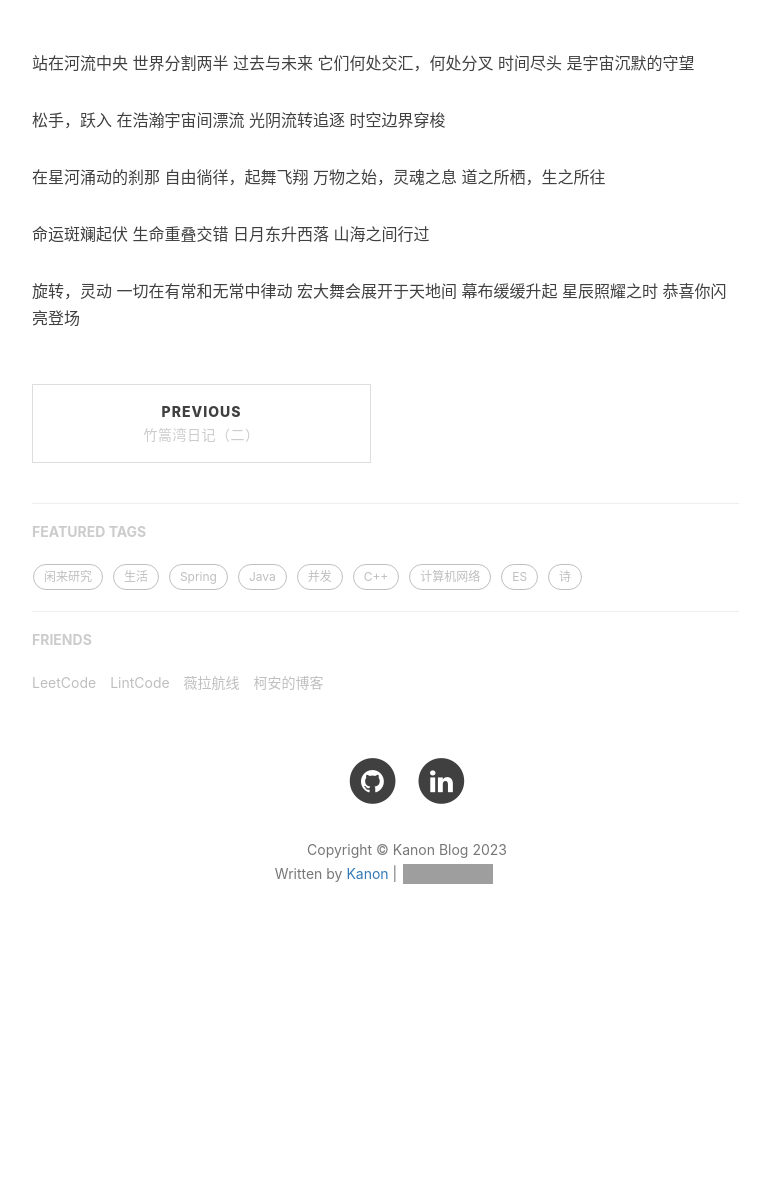
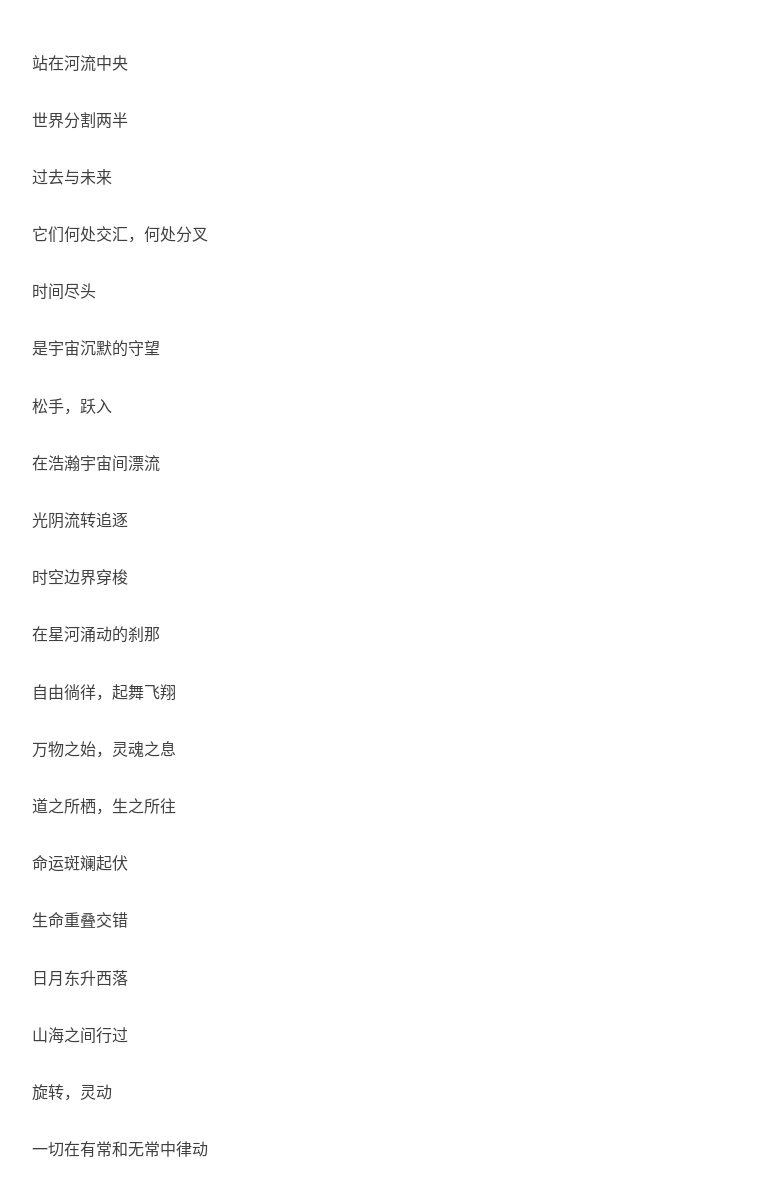
Before and after one commit to kanonjz/kanonjz.github.io, a Jekyll site: the page built from _posts/2023-06-29-universe.md, in a window 1280 px wide and 1400 px high, scrolled down 316 px. Shown: the part 207-1400 px from the top of the window, without its empty margins (233-990 px from the left). Built offline with Jekyll 4.4.1, drawn with Linux system fonts in a browser that asks for light colours; nearby versions of some CDN libraries; comment, search, counter and statistics services are not loaded; before the commit the page ends 1501 px from its top, so only the background shows below that; some of the changed text lies outside the part shown; grey boxes are pictures that could not be loaded.

Commit message:
Update 2023-06-29-universe.md

```diff
--- a/_posts/2023-06-29-universe.md
+++ b/_posts/2023-06-29-universe.md
@@ -10,30 +10,54 @@ tags:
 ---
 
 站在河流中央
+
 世界分割两半
+
 过去与未来
+
 它们何处交汇，何处分叉
+
 时间尽头
+
 是宇宙沉默的守望
+<br/>
 
 松手，跃入
+
 在浩瀚宇宙间漂流
+
 光阴流转追逐
+
 时空边界穿梭
+<br/>
 
 在星河涌动的刹那
+
 自由徜徉，起舞飞翔
+
 万物之始，灵魂之息
+
 道之所栖，生之所往
+<br/>
 
 命运斑斓起伏
+
 生命重叠交错
+
 日月东升西落
+
 山海之间行过
+<br/>
 
 旋转，灵动
+
 一切在有常和无常中律动
+
 宏大舞会展开于天地间
+
 幕布缓缓升起
+
 星辰照耀之时
+
 恭喜你闪亮登场
+<br/><br/><br/><br/>
```
